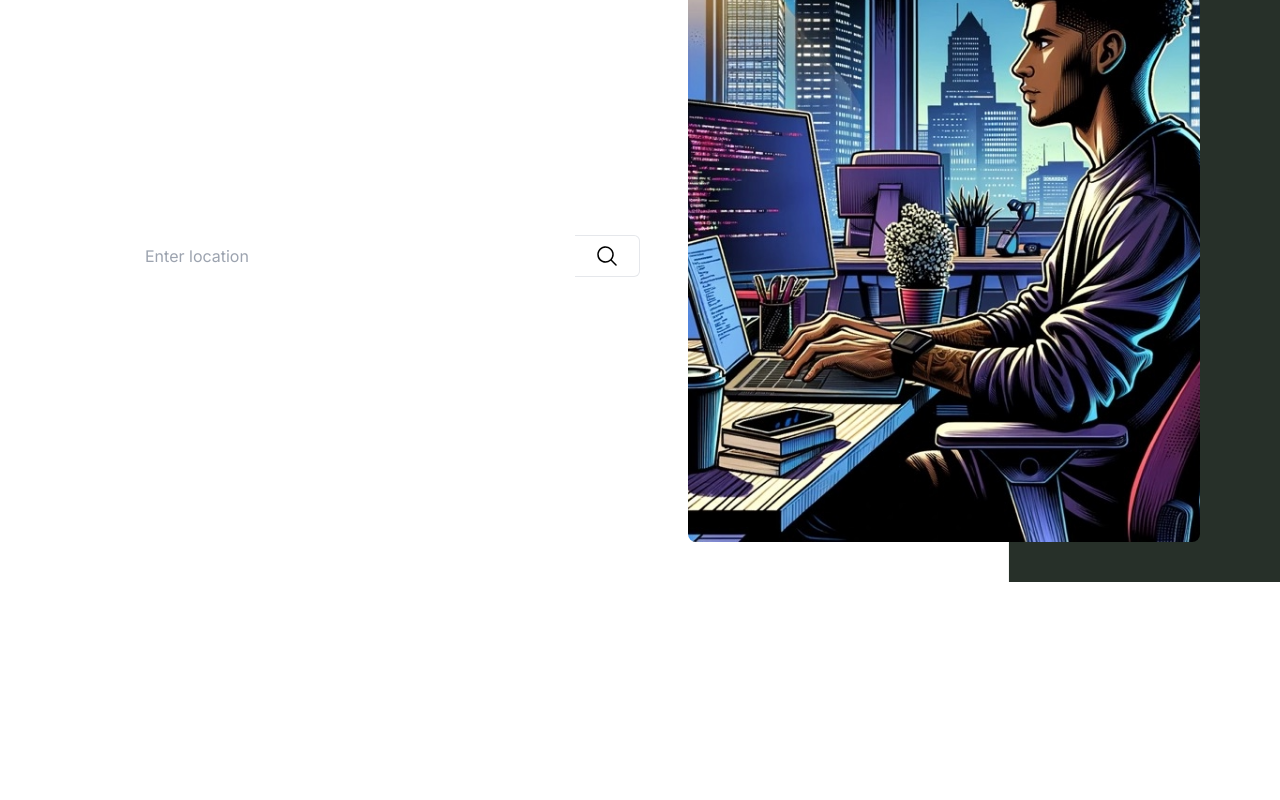
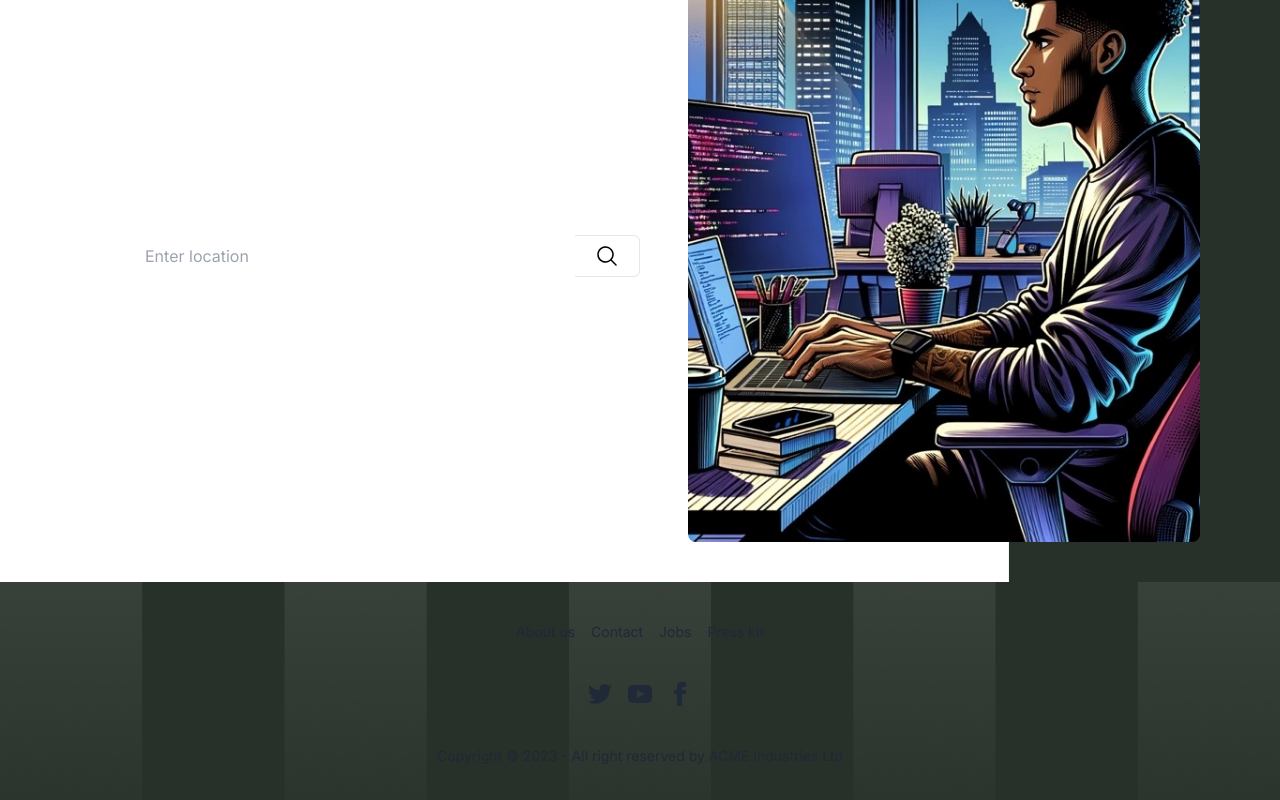
Before and after one commit to jordanwhiguera/web-dev, a Next.js app: page / in a window 1280 px wide. Shown: the part 1018-1818 px from the top of the page. Before the commit the page ends 1600 px from the top, so only its background shows below. Built offline with nearby package versions, Linux system fonts and the light colour scheme.

Commit message:
added footer

```diff
--- /dev/null
+++ b/app/components/Footer.tsx
@@ -0,0 +1,57 @@
+"use client";
+import React from "react";
+
+const Footer = () => {
+  return (
+    <footer className="footer footer-center p-10 bg-footer text-base-content">
+      <nav className="grid grid-flow-col gap-4">
+        <a className="link link-hover">About us</a>
+        <a className="link link-hover">Contact</a>
+        <a className="link link-hover">Jobs</a>
+        <a className="link link-hover">Press kit</a>
+      </nav>
+      <nav>
+        <div className="grid grid-flow-col gap-4">
+          <a>
+            <svg
+              xmlns="http://www.w3.org/2000/svg"
+              width="24"
+              height="24"
+              viewBox="0 0 24 24"
+              className="fill-current"
+            >
+              <path d="M24 4.557c-.883.392-1.832.656-2.828.775 1.017-.609 1.798-1.574 2.165-2.724-.951.564-2.005.974-3.127 1.195-.897-.957-2.178-1.555-3.594-1.555-3.179 0-5.515 2.966-4.797 6.045-4.091-.205-7.719-2.165-10.148-5.144-1.29 2.213-.669 5.108 1.523 6.574-.806-.026-1.566-.247-2.229-.616-.054 2.281 1.581 4.415 3.949 4.89-.693.188-1.452.232-2.224.084.626 1.956 2.444 3.379 4.6 3.419-2.07 1.623-4.678 2.348-7.29 2.04 2.179 1.397 4.768 2.212 7.548 2.212 9.142 0 14.307-7.721 13.995-14.646.962-.695 1.797-1.562 2.457-2.549z"></path>
+            </svg>
+          </a>
+          <a>
+            <svg
+              xmlns="http://www.w3.org/2000/svg"
+              width="24"
+              height="24"
+              viewBox="0 0 24 24"
+              className="fill-current"
+            >
+              <path d="M19.615 3.184c-3.604-.246-11.631-.245-15.23 0-3.897.266-4.356 2.62-4.385 8.816.029 6.185.484 8.549 4.385 8.816 3.6.245 11.626.246 15.23 0 3.897-.266 4.356-2.62 4.385-8.816-.029-6.185-.484-8.549-4.385-8.816zm-10.615 12.816v-8l8 3.993-8 4.007z"></path>
+            </svg>
+          </a>
+          <a>
+            <svg
+              xmlns="http://www.w3.org/2000/svg"
+              width="24"
+              height="24"
+              viewBox="0 0 24 24"
+              className="fill-current"
+            >
+              <path d="M9 8h-3v4h3v12h5v-12h3.642l.358-4h-4v-1.667c0-.955.192-1.333 1.115-1.333h2.885v-5h-3.808c-3.596 0-5.192 1.583-5.192 4.615v3.385z"></path>
+            </svg>
+          </a>
+        </div>
+      </nav>
+      <aside>
+        <p>Copyright © 2023 - All right reserved by ACME Industries Ltd</p>
+      </aside>
+    </footer>
+  );
+};
+
+export default Footer;
--- a/app/globals.css
+++ b/app/globals.css
@@ -6,6 +6,7 @@ html,
 body,
 :root {
   height: 100%;
+  background-color: white;
 }
 .bg-hero {
   background-image: url("/images/herobg.png");
@@ -18,3 +19,8 @@ body,
   background-size: cover; /* This ensures the image covers the entire element */
   background-position: center; /* This centers the image in the element */
 }
+.bg-footer {
+  background-image: url("/images/bg-footer.png");
+  background-size: cover; /* This ensures the image covers the entire element */
+  background-position: center; /* This centers the image in the element */
+}
--- a/app/page.tsx
+++ b/app/page.tsx
@@ -1,12 +1,14 @@
 import Image from "next/image";
 import Hero from "./components/Hero";
 import HeroTwo from "./components/HeroTwo";
+import Footer from "./components/Footer";
 
 export default function Home() {
   return (
     <>
       <Hero />
       <HeroTwo />
+      <Footer />
     </>
   );
 }
--- a/package.json
+++ b/package.json
@@ -22,6 +22,7 @@
     "@types/react": "^18",
     "@types/react-dom": "^18",
     "autoprefixer": "^10.0.1",
+    "daisyui": "^4.4.24",
     "eslint": "^8",
     "eslint-config-next": "14.0.4",
     "postcss": "^8",
--- a/tailwind.config.ts
+++ b/tailwind.config.ts
@@ -15,6 +15,6 @@ const config: Config = {
       },
     },
   },
-  plugins: [],
+  plugins: [require("daisyui")],
 }
 export default config
```
Also changed, not shown: public/images/bg-footer.png (added), 1 other file (tests, documents, lock files or other folders).
